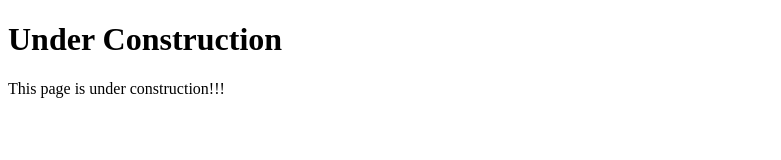
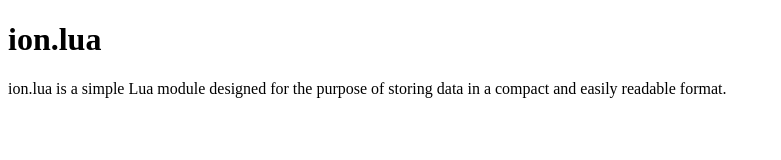
Before and after one commit to NibiriTheMan/ion.lua, a plain HTML site: page index.html in a window 1280 px wide. Shown: the whole page, without its empty margins (0-781 px from the left). Drawn offline with Linux system fonts and the light colour scheme.

Commit message:
Update index.html

```diff
--- a/index.html
+++ b/index.html
@@ -4,7 +4,7 @@
         <title>ion.lua</title>
     </head>
     <body>
-        <h1>Under Construction</h1>
-        <p>This page is under construction!!!</p>
+        <h1>ion.lua</h1>
+        <p>ion.lua is a simple Lua module designed for the purpose of storing data in a compact and easily readable format.</p>
     </body>
 </html>
```
